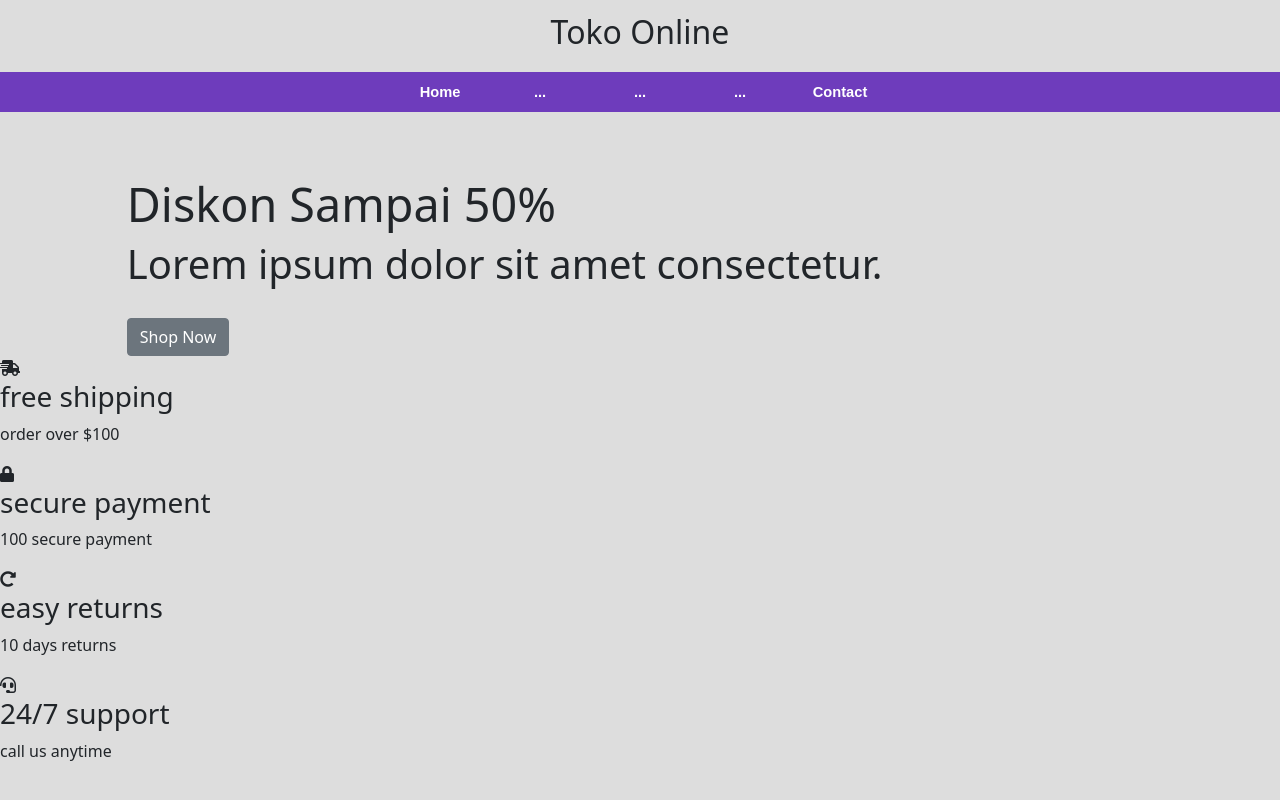
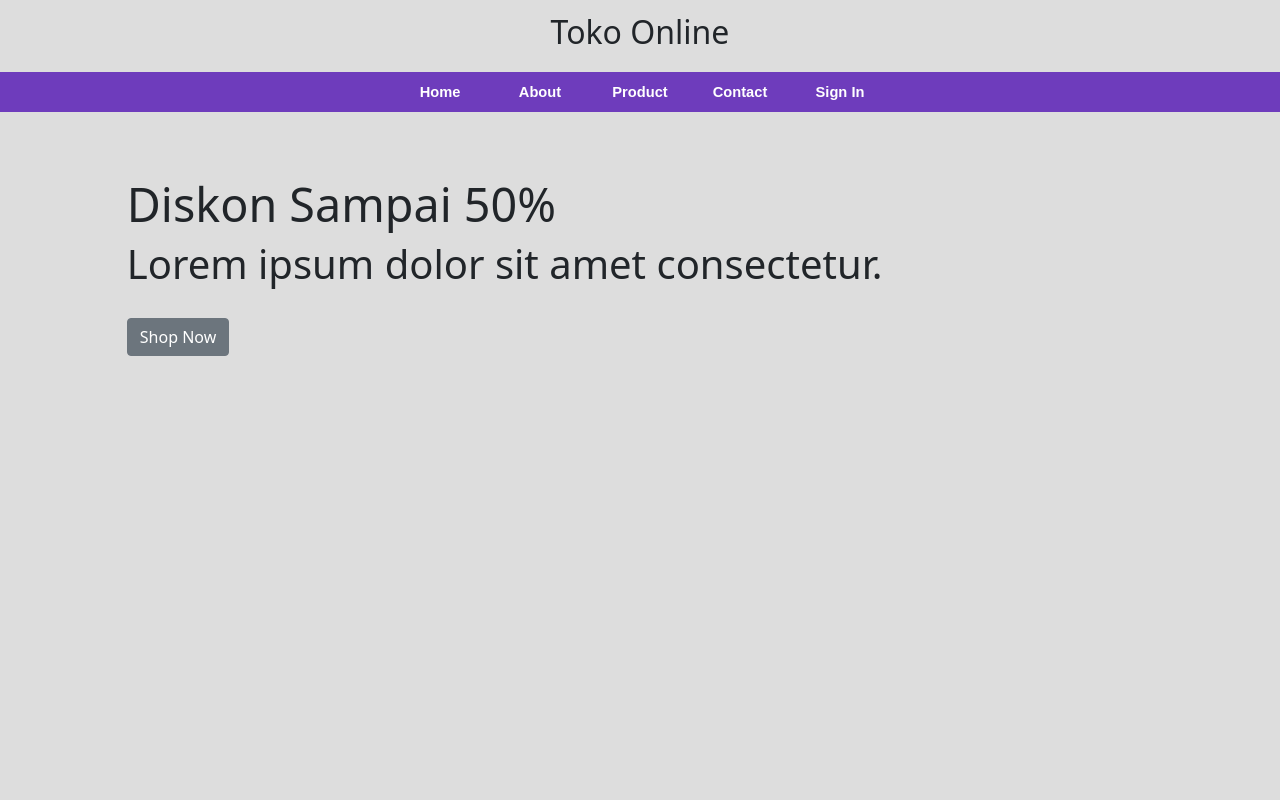
Before and after one commit to RNRYT/Tokoonline.github.io, a plain HTML site: page index.html in a window 1280 px wide. Drawn offline with nearby package versions, Linux system fonts and the light colour scheme.

Commit message:
Merubah HTMl

```diff
--- a/index.html
+++ b/index.html
@@ -28,10 +28,10 @@
         <a href="#" id="pull">Menu</a>
         <ul class="clearfix">
             <li><a href="#">Home</a></li>
-            <li><a href="#">...</a></li>
-            <li><a href="#">...</a></li>
-            <li><a href="#">...</a></li>
+            <li><a href="#">About</a></li>
+            <li><a href="#">Product</a></li>
             <li><a href="#">Contact</a></li>
+            <li><a href="#">Sign In</a></li>
         </ul>
     </nav>
     <!-- Navbar akhir -->
@@ -48,39 +48,9 @@
         </div>
       </div>
     </section>
-    <!-- header tengah -->
-    <div class="icons">
-      <i class="fas fa-shipping-fast"></i>
-      <div class="content">
-          <h3>free shipping</h3>
-          <p>order over $100</p>
-      </div>
-    </div>
+    <!-- Header akhir -->
 
-    <div class="icons">
-      <i class="fas fa-lock"></i>
-      <div class="content">
-          <h3>secure payment</h3>
-          <p>100 secure payment</p>
-      </div>
-    </div>
 
-    <div class="icons">
-      <i class="fas fa-redo-alt"></i>
-      <div class="content">
-          <h3>easy returns</h3>
-          <p>10 days returns</p>
-      </div>
-   </div>
-
-   <div class="icons">
-      <i class="fas fa-headset"></i>
-      <div class="content">
-          <h3>24/7 support</h3>
-          <p>call us anytime</p>
-      </div>
-   </div>
-    <!-- Header akhir -->
 
 
 
```
